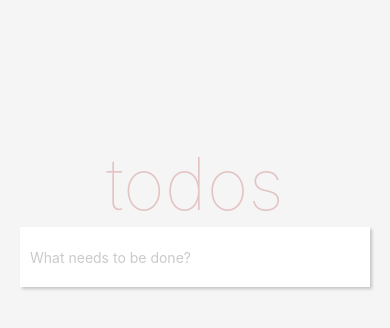
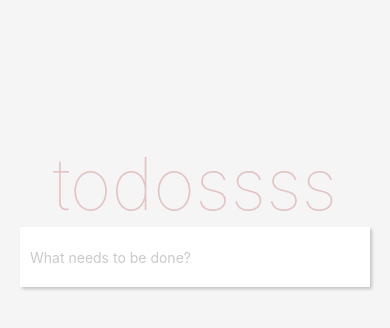
Before and after one commit to jiiihyee/RN-jihye, a React Native app: screen / in a window 390 px wide. Shown: the top 328 px of the page. Built offline with nearby package versions, Linux system fonts and the light colour scheme.

Commit message:
initial commit

```diff
--- a/app/Heading.js
+++ b/app/Heading.js
@@ -4,7 +4,7 @@ import {View, Text, StyleSheet} from 'react-native'
 const Heading = () => (
     <View style={styles.header}>
         <Text style={styles.headerText}>
-            todos
+            todossss
         </Text>
     </View>
 )
```
